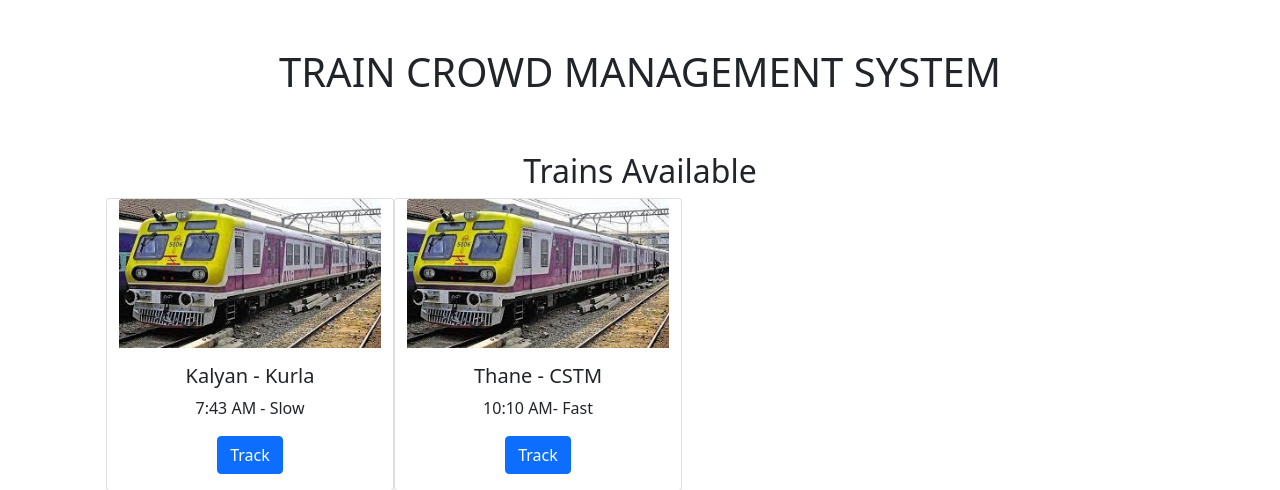
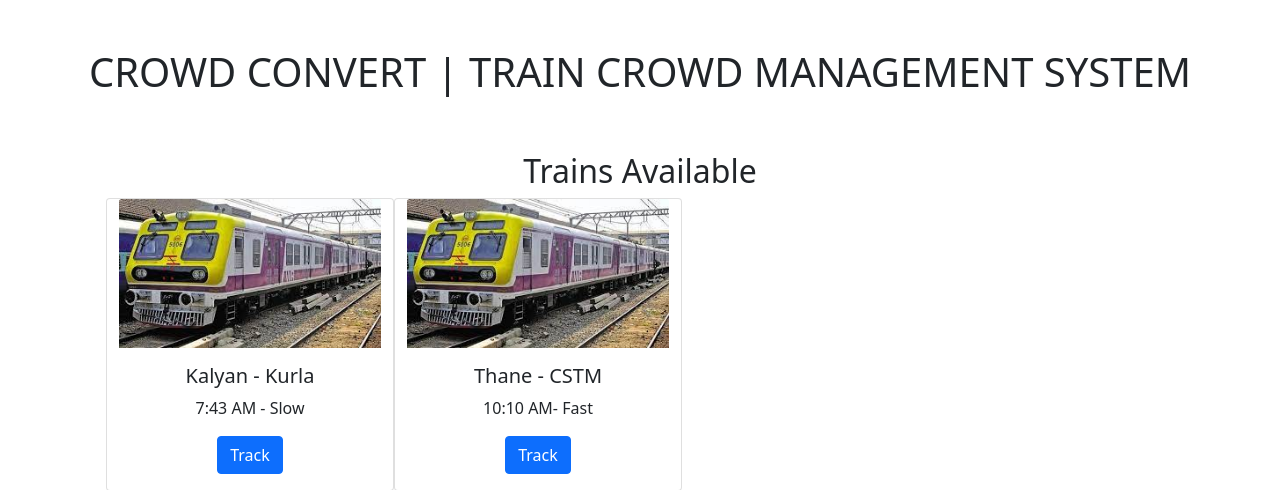
Before and after one commit to stupiloid-coder/tcms, a Flask app: page / in a window 1280 px wide. Shown: the top 490 px of the page. Run offline with Flask 2, Linux system fonts and the light colour scheme.

Commit message:
Title updated

```diff
--- a/templates/index.html
+++ b/templates/index.html
@@ -15,7 +15,7 @@
 <body>
 
     <header class="text-center text-uppercase py-5">
-        <h1>Train Crowd Management System</h1>
+        <h1>Crowd Convert | Train Crowd Management System</h1>
     </header>
 
     <main class="text-center">
```
